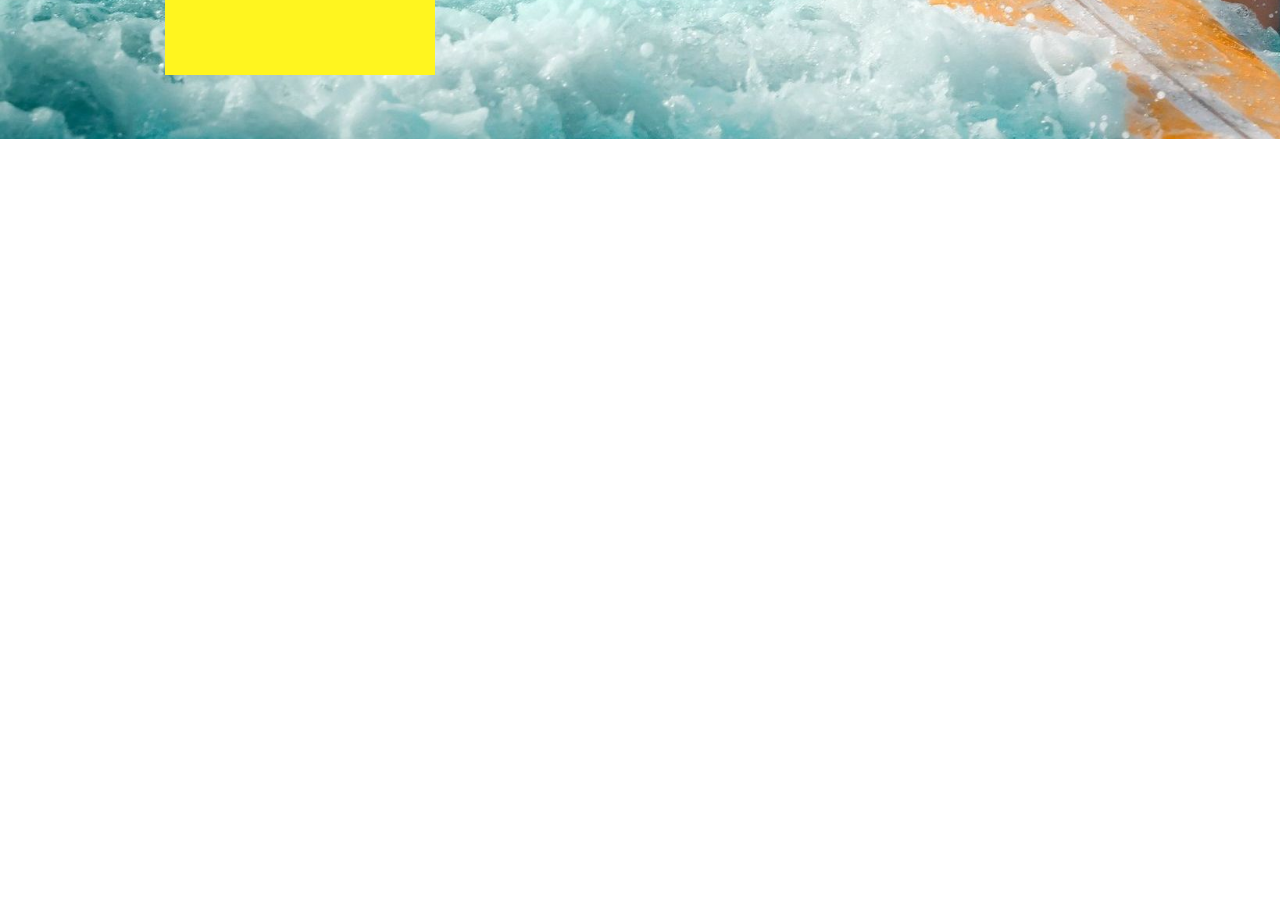
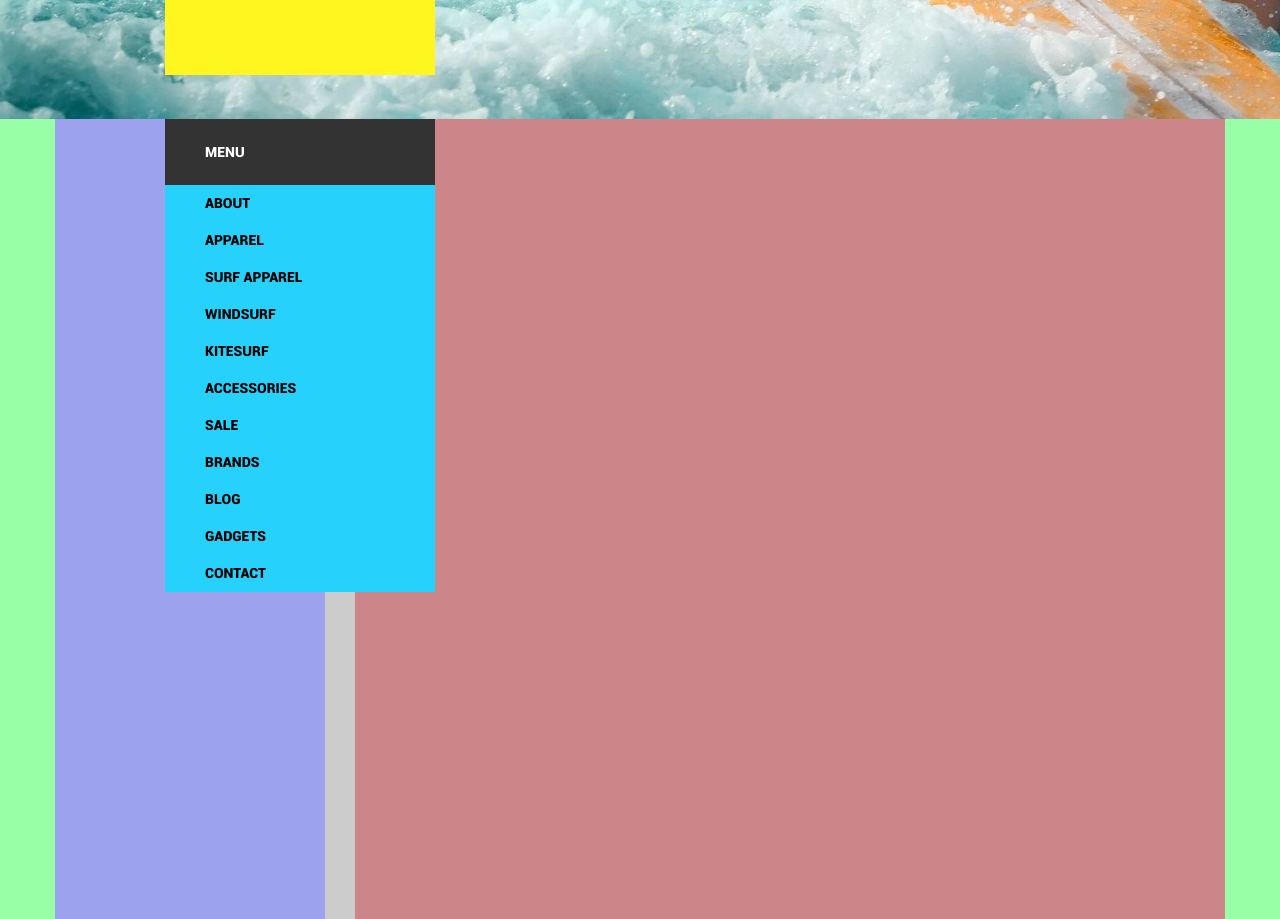
Before and after one commit to ibkazakov/HTML_PSD, a plain HTML site: page index.html in a window 1280 px wide. Shown: the part 561-1480 px from the top of the page. Before the commit the page ends 800 px from the top, so only its background shows below. Drawn offline with Linux system fonts and the light colour scheme.

Commit message:
left_menu

```diff
--- a/index.html
+++ b/index.html
@@ -7,6 +7,7 @@
 		<link rel="stylesheet" href="styles/style.css">
 	</head>
 	<body>
+
 		<div class="header">
 			<div class="header_inside">
 				<img class="surfhouse_logo" src="images/surfhouse_logo.png">
@@ -53,5 +54,29 @@
                 </div>
 			</div>
 		</div>
+
+		<div class="content">
+			<div class="content_inside">
+				<div class="content_left">
+				    <div class="main_menu">
+                        <a href="#">Menu</a>
+                        <a href="#">About</a>
+                        <a href="#">Apparel</a>
+                        <a href="#">Surf Apparel</a>
+                        <a href="#">Windsurf</a>
+                        <a href="#">Kitesurf</a>
+                        <a href="#">Accessories</a>
+                        <a href="#">Sale</a>
+                        <a href="#">Brands</a>
+                        <a href="#">Blog</a>
+                        <a href="#">Gadgets</a>
+                        <a href="#">Contact</a>
+                    </div>
+				</div>
+				<div class="content_right">
+				</div>
+			</div>
+		</div>
+
 	</body>
 </html>
--- a/styles/style.css
+++ b/styles/style.css
@@ -177,3 +177,78 @@ div.funride_wrap > div.funride_button:hover {
     color: #fff51f;
     background-color: #000;
 }
+
+
+/* 2 LEFT MENU */
+
+/* 2.1 content */
+div.content {
+    width: 100%;
+    float: left;
+    margin-top: -20px;
+    min-height: 800px;
+    background: #98ffa6;
+}
+
+div.content > div.content_inside {
+    width: 1170px;
+    min-height: inherit;
+    margin: 0 auto;
+    background: #ccc;
+}
+
+div.content:after,
+div.content > div.content_inside:after {
+    content: '';
+    clear: both;
+    display: block;
+}
+
+/* 2.2 left, right */
+div.content > div.content_inside > div.content_left {
+    width: 270px;
+    min-height: inherit;
+    background: #9da2ee;
+    float: left;
+}
+
+div.content > div.content_inside > div.content_right {
+    width: 870px;
+    float: right;
+    min-height: inherit;
+    background: #cc868a;
+}
+
+
+/* 2.3. main_menu */
+div.main_menu {
+	background-color:  #26d2fc;
+	width: 270px;
+	position: absolute;
+	left: 165px;
+	top: 680px;
+}
+
+div.main_menu > a {
+    display: block;
+    height: 37px;
+    line-height: 37px;
+    text-transform: uppercase;
+    font-family: "Roboto Black", sans-serif;
+    font-size: 14px;
+    color: #000;
+    text-decoration: none;
+    padding: 0px 40px;
+}
+
+div.main_menu > a:first-child {
+    height: 66px;
+    background: #333;
+    color: #fff;
+    line-height: 66px;
+}
+
+div.main_menu > a:hover {
+    background-color: #333;
+    color: #fff;
+}
```
Also changed, not shown: 1 other file.
